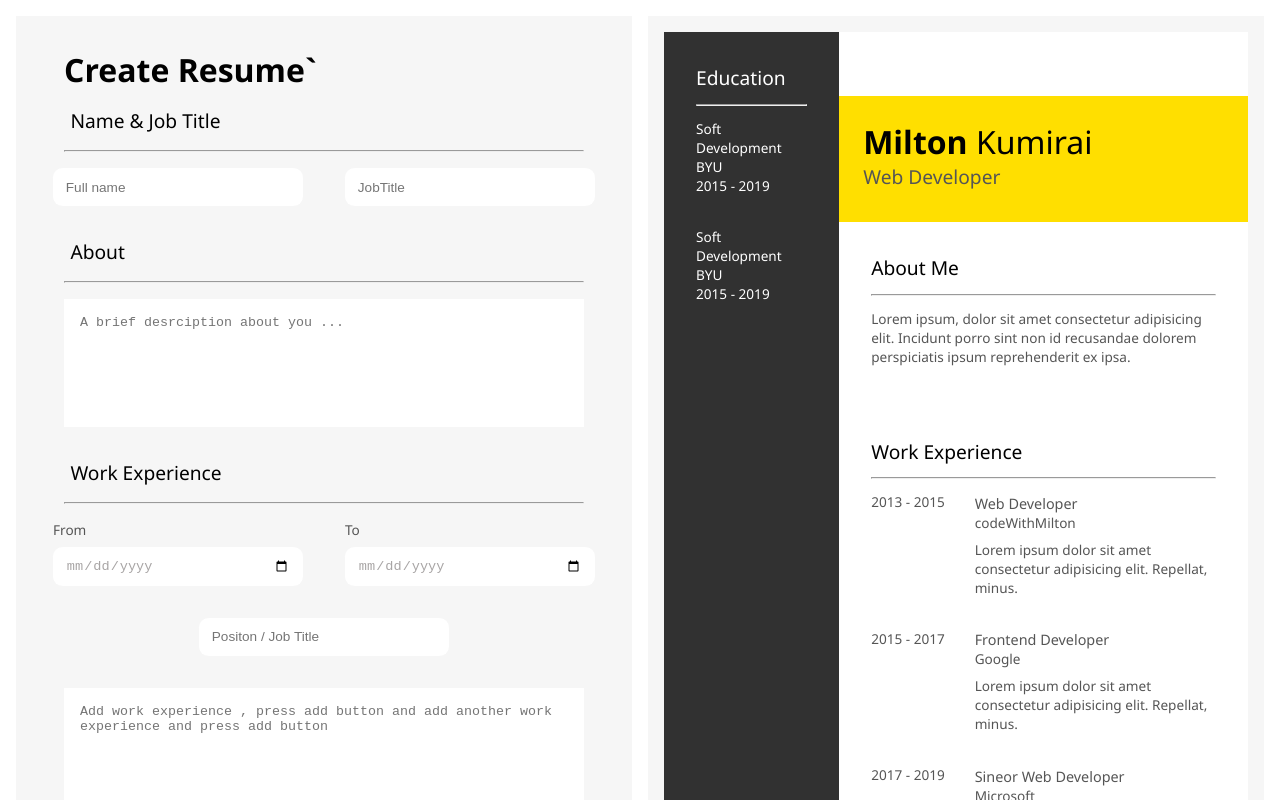
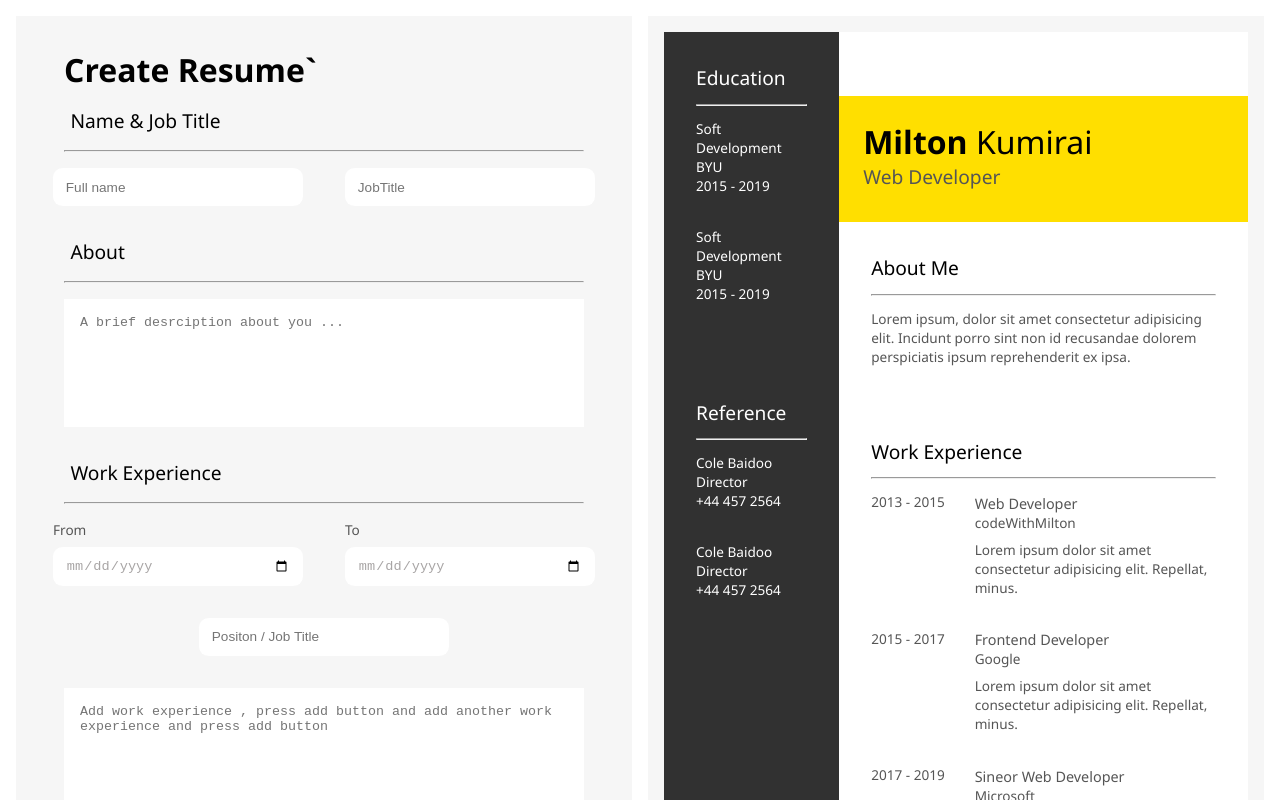
Before and after one commit to Kummirai/resume, a React (Vite) app in the folder cv application/: page / in a window 1280 px wide. Built offline with nearby package versions, Linux system fonts and the light colour scheme.

Commit message:
Add reference section and style it

```diff
--- /dev/null
+++ b/cv application/src/components/templateOne/Reference.jsx
@@ -0,0 +1,20 @@
+const Reference = () => {
+  return (
+    <div className="about-me">
+      <div>
+        <h2>Reference</h2>
+        <hr />
+        <p>Cole Baidoo</p>
+        <p>Director</p>
+        <p>+44 457 2564</p>
+      </div>
+      <div>
+        <p>Cole Baidoo</p>
+        <p>Director</p>
+        <p>+44 457 2564</p>
+      </div>
+    </div>
+  );
+};
+
+export default Reference;
--- a/cv application/src/components/templateOne/Sidebar.jsx
+++ b/cv application/src/components/templateOne/Sidebar.jsx
@@ -1,9 +1,11 @@
 import Education from "./Education";
+import Reference from "./Reference";
 
 const Sidebar = () => {
   return (
     <div className="sidebar">
       <Education />
+      <Reference />
     </div>
   );
 };
```
